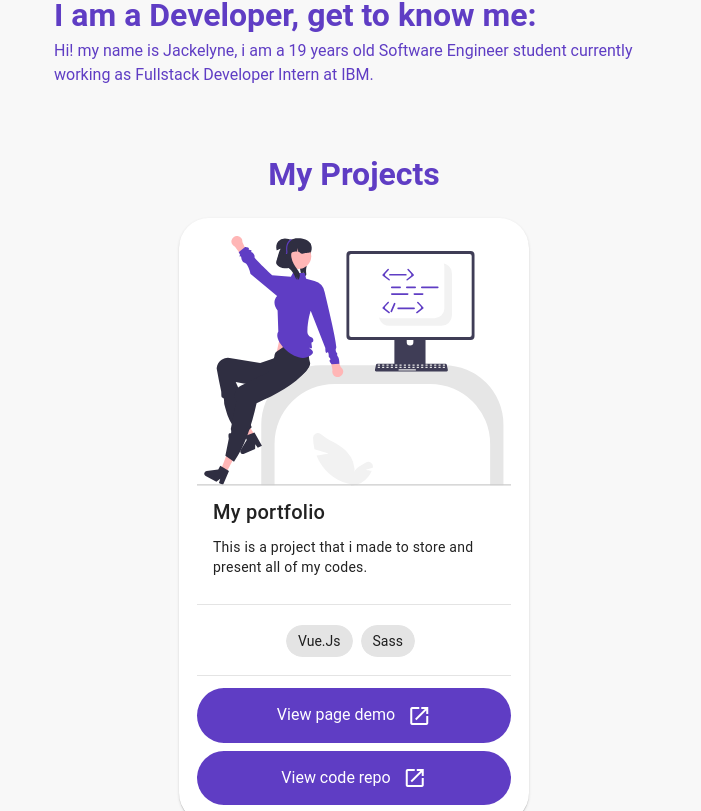
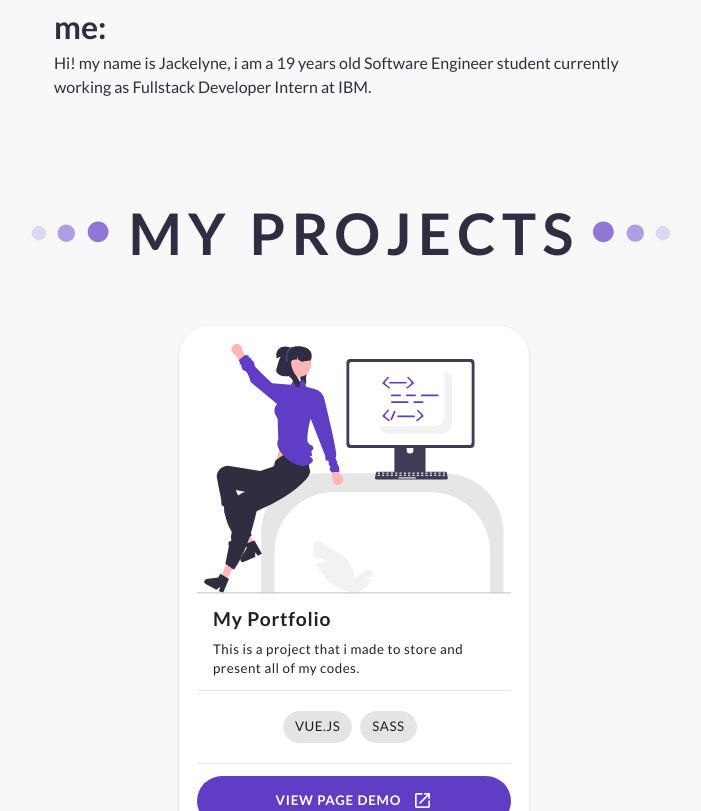
Before and after one commit to jaqnunes/portfolio, a Vue app: page / in a window 1280 px wide. Shown: the part 749-1560 px from the top of the page, without its empty margins (286-987 px from the left). Built offline with nearby package versions, Linux system fonts and the light colour scheme.

Commit message:
style: typography and css changes

```diff
--- a/src/components/AboutMe.vue
+++ b/src/components/AboutMe.vue
@@ -1,12 +1,14 @@
 <template>
+  <div>
     <div class="aboutMe">
       <img src="../../images/undraw_proud_coder_re_exuy.svg" alt="developer_undraw">
       <div class="aboutMe--texts">
-      <h1>I am a Developer, get to know me:</h1>
+        <h1>Welcome! i am a developer, get to know me:</h1>
         <p>
           Hi! my name is Jackelyne, i am a 19 years old Software Engineer student currently working as Fullstack Developer
           Intern at IBM.
         </p>
+      </div>
     </div>
   </div>
 </template>
--- a/src/components/NavBar.vue
+++ b/src/components/NavBar.vue
@@ -3,7 +3,7 @@
     <v-toolbar class="navBar" color="transparent">
       <v-toolbar-title>
         <a href="https://github.com/jaqnunes" target="_blank" class="navBar--title navBar--icon">
-          Jackelyne
+          &ltJACKELYNE/&gt
         </a>
       </v-toolbar-title>
       <NavBarIcons />
@@ -41,12 +41,19 @@ export default {
   border-bottom: solid #e5e7eb;
 
   &--title:link {
+    transition: 0.7s;
     text-decoration: none;
-    font-size: 2rem;
+    font-size: 1.5rem;
+    letter-spacing: 0.25rem;
   }
 
+  &--title:hover {
+    letter-spacing: 0.833rem;
+  }
+
+
   &--icon {
-    font-family: "Source Code Pro", monospace, Arial, Helvetica, sans-serif;
+    color: #5f3dc4;
     font-weight: 900;
     letter-spacing: 0.15rem;
     margin-right: 1.5rem;
--- a/src/components/PortfolioSection.vue
+++ b/src/components/PortfolioSection.vue
@@ -1,6 +1,18 @@
 <template>
   <div>
-    <h1 class="title">My Projects</h1>
+    <h1 class="title">
+      <div class="dots">
+        <span class="dots--weak">•</span>
+        <span class="dots--medium">•</span>
+        <span class="dots--strong">•</span>
+      </div>
+      <span class="title--text">MY PROJECTS</span>
+      <div class="dots">
+        <span class="dots--strong">•</span>
+        <span class="dots--medium">•</span>
+        <span class="dots--weak">•</span>
+      </div>
+    </h1>
     <div class="projects">
       <ProjectCard />
     </div>
@@ -18,15 +30,49 @@ export default {
 };
 </script>
 
-<style scoped>
+<style lang="scss" scoped>
 .title {
   display: flex;
   justify-content: center;
+  align-items: center;
+  font-size: 3.583rem;
+  font-weight: 700;
+  letter-spacing: 0.4rem;
+  padding-top: 2.5rem;
+
+  &--text {
+    margin: 0px 10px;
+  }
+}
+
+.dots {
+  display: flex;
+  align-items: center;
+  margin-bottom: 0.6rem;
+  letter-spacing: 0.4rem;
+
+  &--strong {
+    color: #8f77d6;
+    font-size: 2.986rem;
+  }
+
+  &--medium {
+    color: #af9ee2;
+    font-size: 2.488rem;
+    margin-top: 2.5px;
+  }
+
+  &--weak {
+    color: #dfd8f3;
+    font-size: 2.074rem;
+    margin-top: 5px;
+  }
 }
 
 .projects {
   display: flex;
   flex-wrap: wrap;
   justify-content: center;
+  margin-top: 30px;
 }
 </style>
--- a/src/components/minor-components/ProjectCard.vue
+++ b/src/components/minor-components/ProjectCard.vue
@@ -3,7 +3,7 @@
     <v-img cover height="250" src="../../../images/undraw_proud_coder_re_exuy.svg"></v-img>
 
     <v-card-item>
-      <v-card-title>My portfolio</v-card-title>
+      <v-card-title>My Portfolio</v-card-title>
     </v-card-item>
     <v-card-text>
       <span>This is a project that i made to store and present all of my codes.</span>
@@ -13,8 +13,8 @@
 
     <div class="chips">
       <v-chip-group>
-        <v-chip>Vue.Js</v-chip>
-        <v-chip>Sass</v-chip>
+        <v-chip>VUE.JS</v-chip>
+        <v-chip>SASS</v-chip>
       </v-chip-group>
     </div>
 
@@ -22,11 +22,11 @@
 
     <div class="buttons">
       <a href="https://github.com/jaqnunes" target="_blank" class="button mb-2">
-        View page demo
+        VIEW PAGE DEMO
         <v-icon end icon="mdi-open-in-new"></v-icon>
       </a>
       <a href="https://github.com/jaqnunes" target="_blank" class="button">
-        View code repo
+        VIEW CODE REPO
         <v-icon end icon="mdi-open-in-new"></v-icon>
       </a>
     </div>
@@ -54,14 +54,36 @@ export default {
   box-shadow: 0px 20px 20px 0px rgba(115, 115, 115, 0.7);
 }
 
+.v-card-item {
+  padding-bottom: 5px;
+}
+
+.v-card-title {
+  font-weight: 700;
+  font-size: 1.2rem;
+  letter-spacing: 0.05rem;
+}
+
+.v-card-text {
+  font-weight: 400;
+  font-size: 0.833rem;
+  letter-spacing: 0.5px;
+  padding-bottom: 0;
+}
+
 .v-divider {
-  margin-top: 10px;
+  margin-top: 12px;
 }
 
 .chips {
   display: flex;
   justify-content: center;
   margin-top: 12px;
+}
+
+.v-chip {
+  letter-spacing: 0.5px;
+  font-size: 0.833rem;
 }
 
 .buttons {
@@ -90,4 +112,10 @@ export default {
 .button:active {
   background-color: #5637b0;
 }
+
+a {
+  font-weight: 700;
+  font-size: 0.833rem;
+  letter-spacing: 0.05rem;
+}
 </style>
--- a/src/style.css
+++ b/src/style.css
@@ -1,7 +1,8 @@
-@import url('https://fonts.googleapis.com/css2?family=Source+Code+Pro:wght@700&display=swap');
+@import url('https://fonts.googleapis.com/css2?family=Lato:wght@400;700;900&display=swap');
 
 #app {
   transition: 0.7s;
+  font-family: 'Lato', sans-serif;
 }
 
 #app .dark {
@@ -11,5 +12,5 @@
 
 #app .light {
   background-color: #f8f8f8;
-  color: #5f3dc4;
+  color: #2f2d41;
 }
```
Lines whose indentation alone changed are shown as unchanged.
